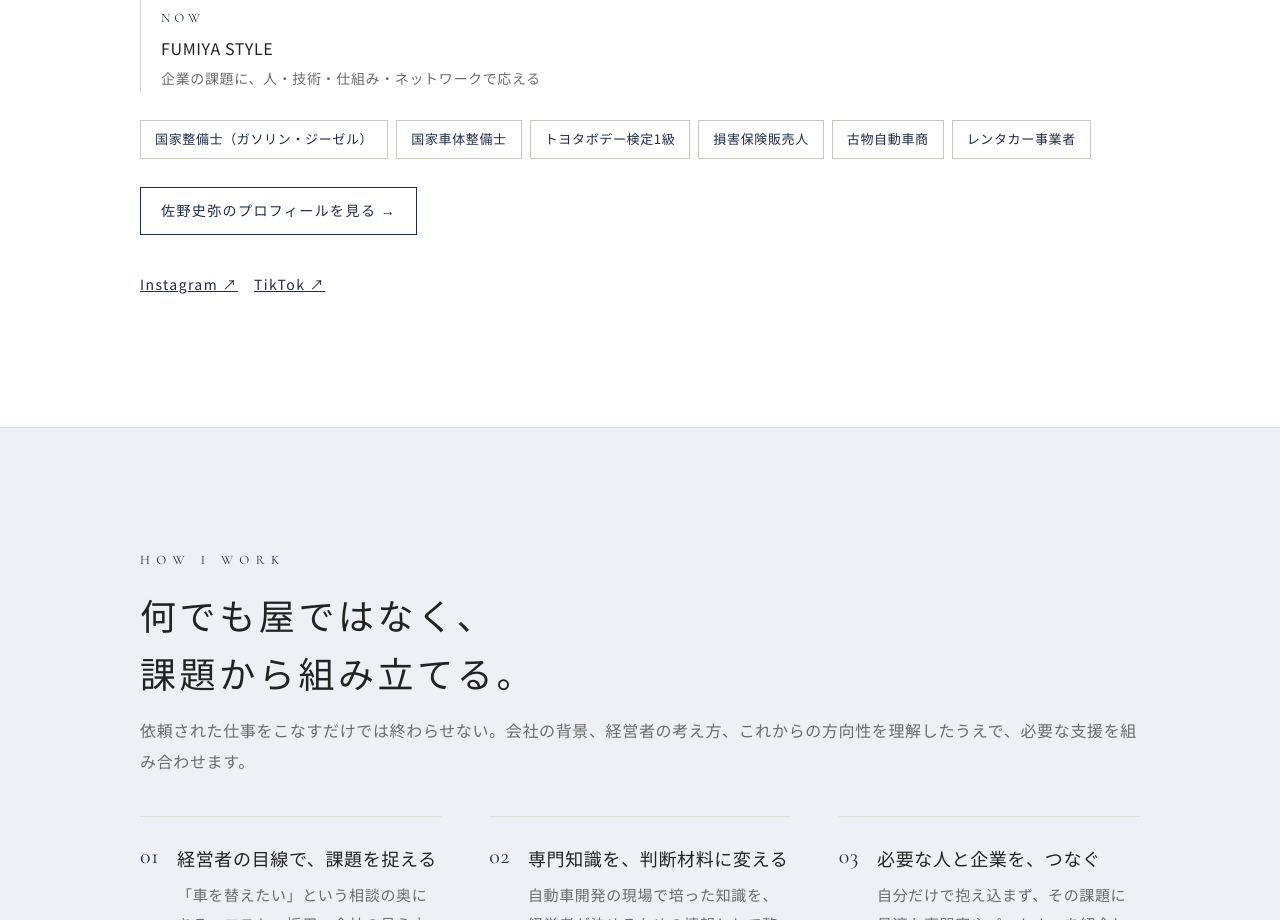
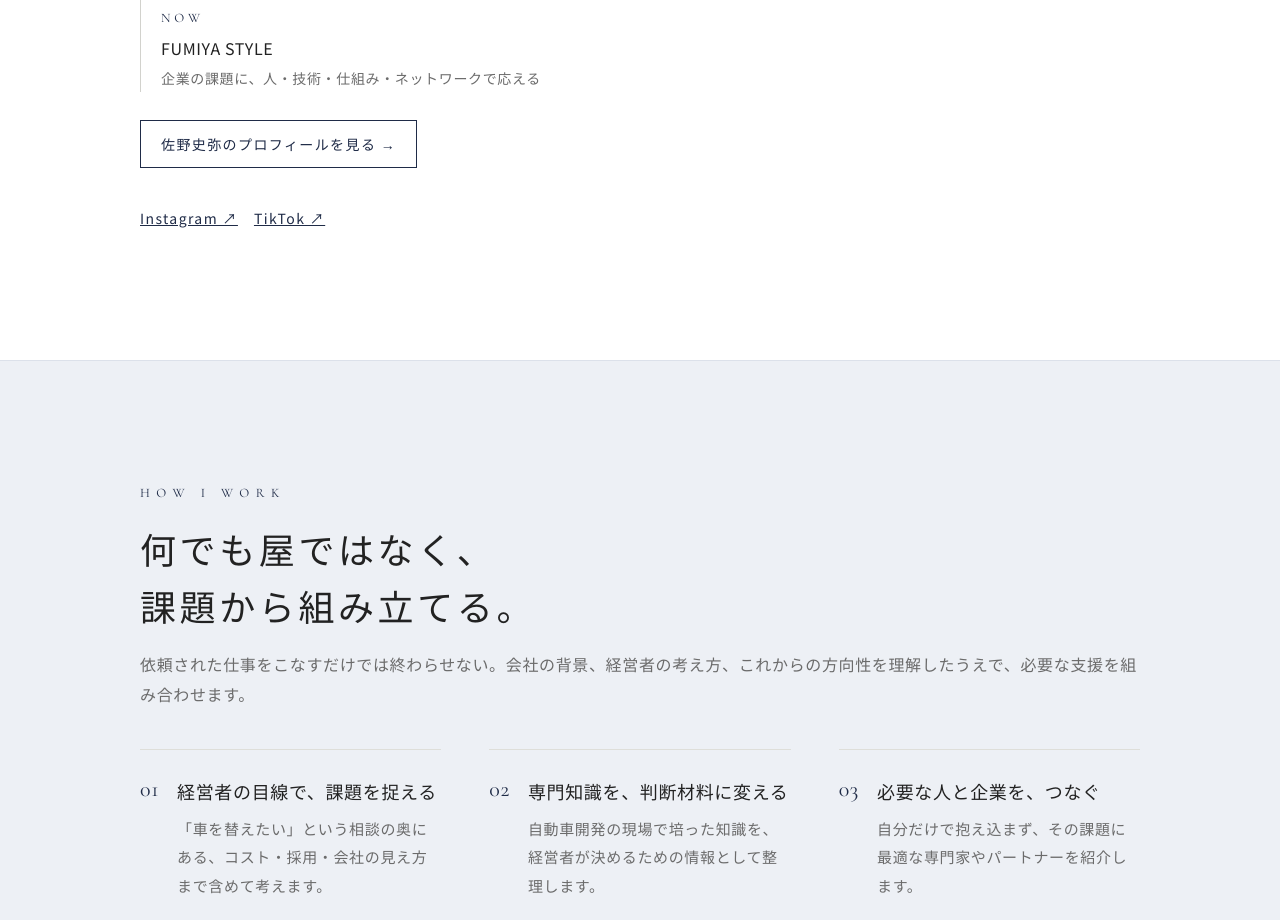
Before and after one commit to anubisgarage-hash/fumiya-style-site, a website: page public/index.html in a window 1280 px wide. Shown: the part 2740-3660 px from the top of the page. Drawn offline with nearby package versions, Linux system fonts and the light colour scheme; a web font is replaced by a local one.

Commit message:
Top ABOUT: remove license chips (kept on profile page)
Co-Authored-By: Claude Opus 5.5 <noreply@anthropic.com>
Claude-Session: https://claude.ai/code/session_0167eRPr17KhuwLKrYunXWEw

```diff
--- a/public/index.html
+++ b/public/index.html
@@ -170,14 +170,6 @@ img{max-width:100%;height:auto}
 <li style="padding: 0 0 22px 20px; display: flex; flex-direction: column; gap: 2px"><span style="font-family: 'Cormorant Garamond', serif; font-size: 13px; letter-spacing: 0.3em; color: #1F2B47">03</span><span style="font-size: 16px; color: #222222">独立</span><span style="font-size: 14px; color: #6B6B6B">名古屋で ANUBIS NAGOYA（旧 Anubis Garage）を開業。現在は RAF INDUSTRIES 株式会社が運営</span></li>
 <li style="padding: 0 0 0 20px; display: flex; flex-direction: column; gap: 2px"><span style="font-family: 'Cormorant Garamond', serif; font-size: 13px; letter-spacing: 0.3em; color: #1F2B47">NOW</span><span style="font-size: 16px; color: #222222">FUMIYA STYLE</span><span style="font-size: 14px; color: #6B6B6B">企業の課題に、人・技術・仕組み・ネットワークで応える</span></li>
 </ol>
-<div style="display: flex; flex-wrap: wrap; gap: 8px">
-<span style="padding: 6px 14px; border: 1px solid #C8C8C3; font-size: 13px; color: #1F2B47">国家整備士（ガソリン・ジーゼル）</span>
-<span style="padding: 6px 14px; border: 1px solid #C8C8C3; font-size: 13px; color: #1F2B47">国家車体整備士</span>
-<span style="padding: 6px 14px; border: 1px solid #C8C8C3; font-size: 13px; color: #1F2B47">トヨタボデー検定1級</span>
-<span style="padding: 6px 14px; border: 1px solid #C8C8C3; font-size: 13px; color: #1F2B47">損害保険販売人</span>
-<span style="padding: 6px 14px; border: 1px solid #C8C8C3; font-size: 13px; color: #1F2B47">古物自動車商</span>
-<span style="padding: 6px 14px; border: 1px solid #C8C8C3; font-size: 13px; color: #1F2B47">レンタカー事業者</span>
-</div>
 <a href="/profile/" style="align-self: flex-start; min-height: 48px; padding: 0 20px; display: inline-flex; align-items: center; gap: 8px; border: 1px solid #1F2B47; color: #1F2B47; font-size: 14px; letter-spacing: 0.1em; text-decoration: none">佐野史弥のプロフィールを見る →</a>
 <div style="display: flex; flex-wrap: wrap; gap: 16px">
 <a href="https://www.instagram.com/fumiya.style/" target="_blank" rel="noopener" style="min-height: 44px; display: flex; align-items: center; font-size: 14px; letter-spacing: 0.1em">Instagram ↗</a>
```
Also changed, not shown: design/Main.dc.html (+0 -8 lines).
